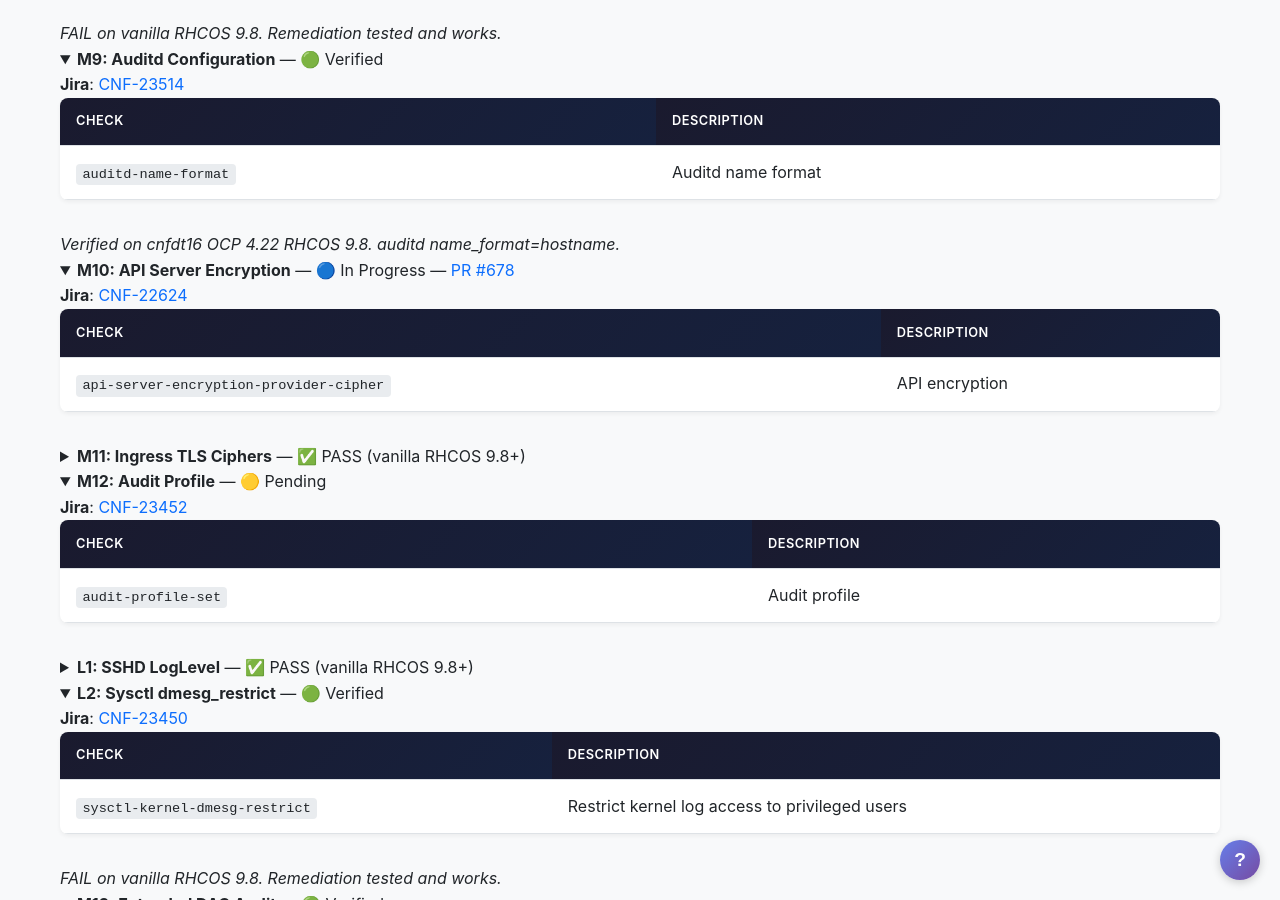
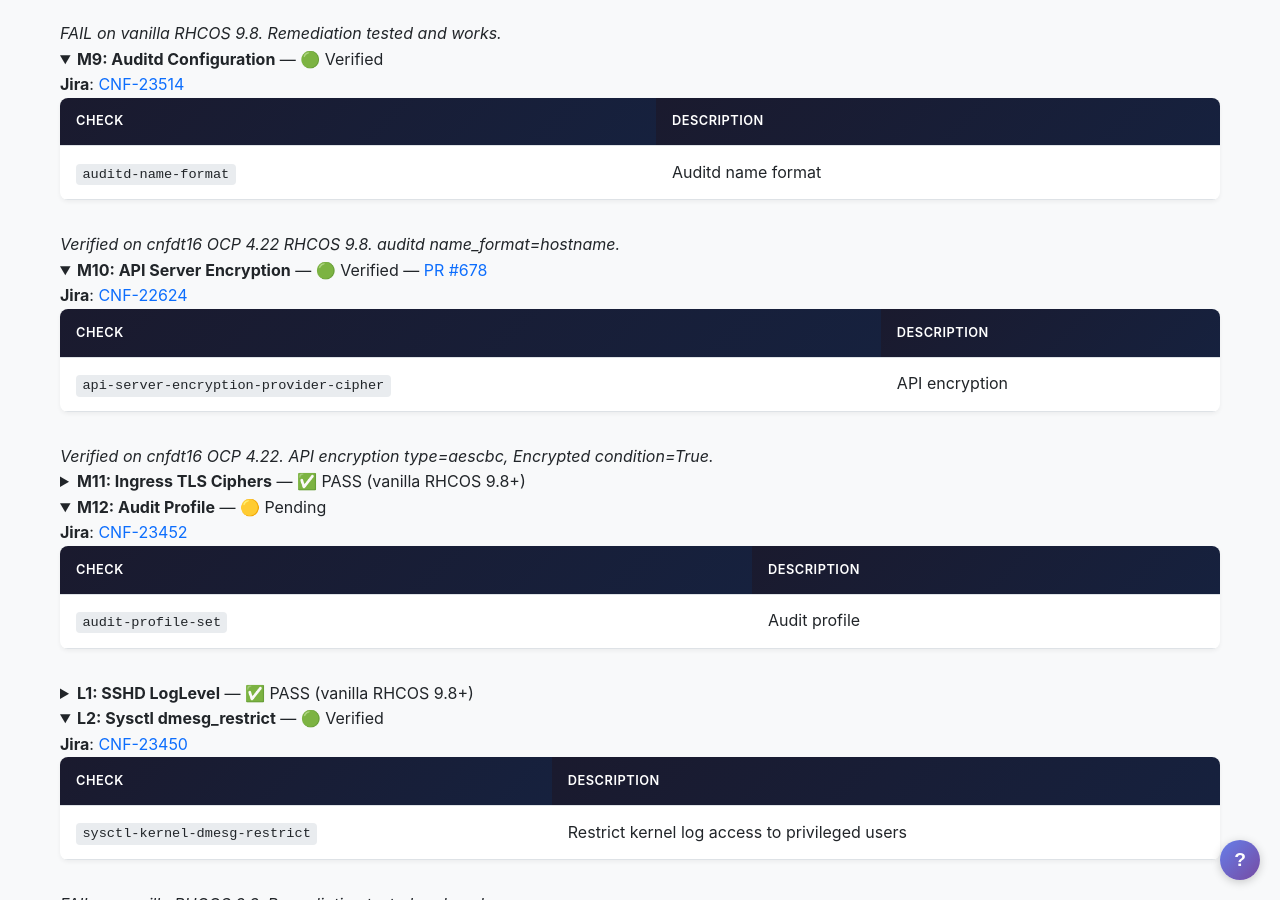
Before and after one commit to sebrandon1/compliance-scripts, a Jekyll site: the page built from docs/versions/4.22/remediations.md, in a window 1280 px wide and 900 px high, scrolled down 7116 px. Built offline with Jekyll 4.4.1, drawn with Linux system fonts in a browser that asks for light colours; some of the changed text lies outside the part shown.

Commit message:
Mark M10 as verified (tested earlier today)

```diff
--- a/docs/_data/tracking.json
+++ b/docs/_data/tracking.json
@@ -219,14 +219,15 @@
       "jira": "CNF-22624",
       "pr": "678",
       "compare": "compliance/4.22/m10-api-encryption",
-      "status": "in_progress",
+      "status": "verified",
       "jira_status": null,
       "pr_state": null,
       "prev_group": "M9",
       "next_group": "M11",
-      "last_sync": null,
+      "last_sync": "2026-05-04",
       "notes": "Platform-level APIServer config, not a MachineConfig.",
-      "platform": "ocp"
+      "platform": "ocp",
+      "status_note": "Verified on cnfdt16 OCP 4.22. API encryption type=aescbc, Encrypted condition=True."
     },
     "M11": {
       "title": "Ingress TLS Ciphers",
```
